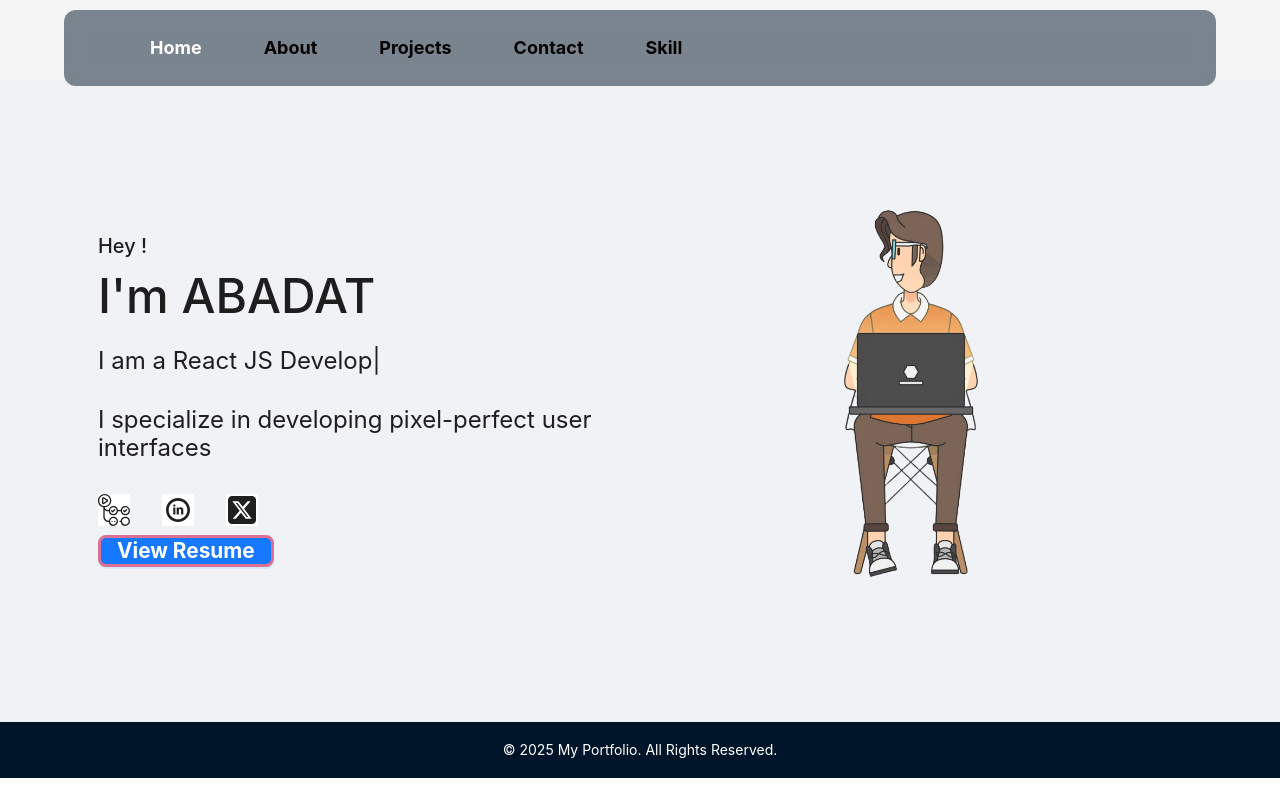
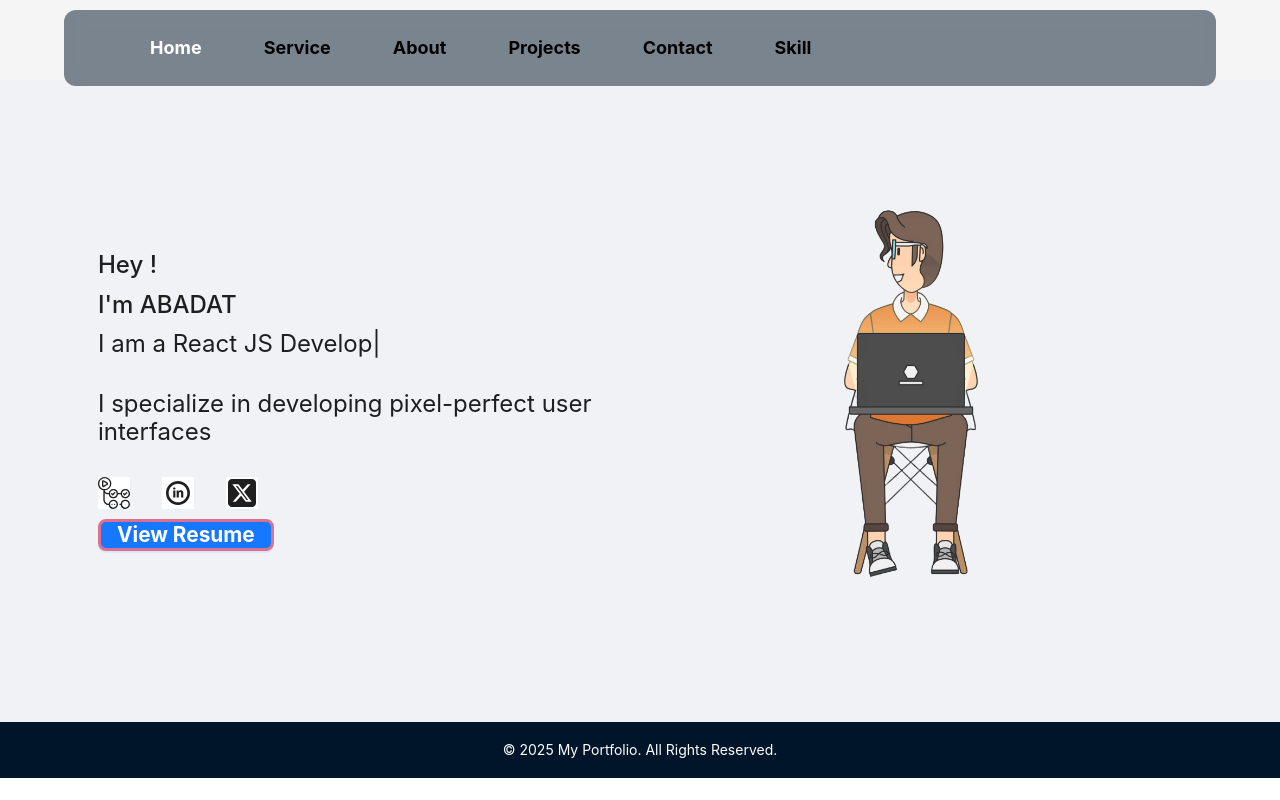
Before and after one commit to AbadatHaque/plioWebApp, a React (Vite) app: page / in a window 1280 px wide. Built offline with nearby package versions, Linux system fonts and the light colour scheme.

Commit message:
working on resume

```diff
--- a/package.json
+++ b/package.json
@@ -10,6 +10,7 @@
     "preview": "vite preview"
   },
   "dependencies": {
+    "@tailwindcss/vite": "^4.0.14",
     "antd": "^5.23.1",
     "emailjs-com": "^3.2.0",
     "framer-motion": "^12.4.2",
@@ -27,12 +28,15 @@
     "@types/react": "^18.3.18",
     "@types/react-dom": "^18.3.5",
     "@vitejs/plugin-react-swc": "^3.5.0",
+    "autoprefixer": "^10.4.21",
     "eslint": "^9.17.0",
     "eslint-plugin-react": "^7.37.2",
     "eslint-plugin-react-hooks": "^5.0.0",
     "eslint-plugin-react-refresh": "^0.4.16",
     "globals": "^15.14.0",
+    "postcss": "^8.5.3",
     "rollup": "^4.34.7",
+    "tailwindcss": "^4.0.14",
     "vite": "^6.0.5",
     "vite-plugin-pwa": "^0.21.1"
   }
--- a/src/App.jsx
+++ b/src/App.jsx
@@ -34,7 +34,8 @@ import {
 const { Title } = Typography;
 import avatar from '../public/avatar.png'
 import profileImage from "../public/static/profile.jpg";
-import resume from '../public/static/abadat_resume.pdf'
+import resume from '../public/static/Abadat_Haque_Frontend_Developer_Resume.pdf'
+import Services from "./service";
 
 
 const { Header, Content, Footer } = Layout;
@@ -158,9 +159,9 @@ const About = () => {
   const journeyData = [
     {
       title: "Frontend Developer",
-      company: "Core Ventum",
-      smallDesc: "Front-end developer at Core Ventum, building a SaaS platform with React JS and Ant Design.", // Small screen description
-      fullDesc: "As a Front-end Developer at Core Ventum, a rapidly growing SaaS startup, I play a critical role in building and enhancing the user interface of our platform. Working closely with the company owner and other key stakeholders, I actively participate in defining the product’s features, design decisions, and user experience improvements. The platform is built with React JS, Ant Design, HTML5, and CSS3, and I work on creating responsive, intuitive, and visually appealing interfaces. My contributions extend beyond just coding – I collaborate on brainstorming sessions, offer insights on user-centric design, and ensure the platform remains scalable and easy to maintain. This hands-on involvement in the startup's growth allows me to directly impact the direction and success of the product while staying up-to-date with the latest front-end technologies.", // Full screen description
+      company: "Connectcosmic Networks Pvt Ltd",
+      smallDesc: "Front-end developer at Connectcosmic Networks Pvt Ltd, building a SaaS platform with React JS and Ant Design.", // Small screen description
+      fullDesc: "As a Front-end Developer at Connectcosmic Networks Pvt Ltd, a rapidly growing SaaS startup, I play a critical role in building and enhancing the user interface of our platform. Working closely with the company owner and other key stakeholders, I actively participate in defining the product’s features, design decisions, and user experience improvements. The platform is built with React JS, Ant Design, HTML5, and CSS3, and I work on creating responsive, intuitive, and visually appealing interfaces. My contributions extend beyond just coding – I collaborate on brainstorming sessions, offer insights on user-centric design, and ensure the platform remains scalable and easy to maintain. This hands-on involvement in the startup's growth allows me to directly impact the direction and success of the product while staying up-to-date with the latest front-end technologies.", // Full screen description
       time: "2024 - Present",
       color: "default",
       location: 'New Delhi'
@@ -817,6 +818,8 @@ const App = () => {
         return <ContactForm />;
       case "skill":
         return <SkillPage />;
+        case "service":
+          // return <Services/>;
       default:
         return <Home />;
     }
@@ -895,7 +898,7 @@ const App = () => {
                 gap: "30px",
               }}
             >
-              {["home", "about", "projects", "contact", "skill"].map((item) => (
+              {["home","service", "about", "projects", "contact", "skill"].map((item) => (
                 <motion.div
                   key={item}
                   whileHover={{ scale: 1.2, background: "rgba(255, 255, 255, 0.1)", borderRadius: "8px", padding: "5px 15px" }}
@@ -938,7 +941,7 @@ const App = () => {
           {/* Mobile Drawer Menu */}
           <Drawer title="Menu" placement="right" onClose={toggleDrawer} open={isDrawerOpen}>
             <Menu theme="light" mode="vertical">
-              {["home", "about", "projects", "contact", "skill"].map((item) => (
+              {["home","service", "about", "projects", "contact", "skill"].map((item) => (
 
                 <motion.div
                   key={item}
--- a/src/index.css
+++ b/src/index.css
@@ -1,3 +1,4 @@
+@import "tailwindcss";
 
 .containar{
     display: flex;
--- /dev/null
+++ b/src/service.jsx
@@ -0,0 +1,80 @@
+import React from "react";
+import { Card } from "antd";
+import { motion } from "framer-motion";
+
+const services = [
+  {
+    title: "Landing Page Development",
+    description: "Design and develop high-converting landing pages for your business. Includes responsive design, SEO optimization, and fast-loading performance.",
+    details: "Technologies: HTML, CSS, Tailwind, React, Next.js. Benefits: Increased conversions, better user engagement. Pricing: Starts from $200. Optimization: Lightweight code, image compression, and minified CSS/JS for faster performance.",
+    image: "/images/landing-page.jpg",
+  },
+  {
+    title: "Full Website Development",
+    description: "Build complete websites with modern frontend technologies like React and Tailwind CSS. Features include interactive UI, API integration, and scalable architecture.",
+    details: "Technologies: React, Next.js, Tailwind CSS, Firebase, Node.js. Benefits: Scalable, fast, and modern UI. Pricing: Starts from $500. Optimization: Lazy loading, caching strategies, and CDN integration for speed.",
+    image: "/images/full-website.jpg",
+  },
+  {
+    title: "E-commerce Solutions",
+    description: "Create customized and scalable e-commerce websites with seamless user experiences. Includes payment gateway integration, cart functionality, and product management.",
+    details: "Technologies: Shopify, WooCommerce, React, Stripe, Firebase. Benefits: Secure transactions, user-friendly experience. Pricing: Starts from $700. Optimization: Database indexing, efficient API calls, and enhanced security features.",
+    image: "/images/ecommerce.jpg",
+  },
+  {
+    title: "Portfolio Website Development",
+    description: "Develop personal and professional portfolio websites to showcase work and skills. Optimized for performance, mobile responsiveness, and eye-catching design.",
+    details: "Technologies: React, Tailwind CSS, Next.js. Benefits: Professional branding, SEO-friendly. Pricing: Starts from $300. Optimization: Image optimization, SEO best practices, and fast-loading pages.",
+    image: "/images/portfolio.jpg",
+  },
+  {
+    title: "Website Redesign & Optimization",
+    description: "Revamp existing websites with improved UI/UX, better performance, and accessibility enhancements. Includes code refactoring and SEO improvements.",
+    details: "Technologies: React, Tailwind, SEO tools. Benefits: Faster load times, improved user experience. Pricing: Custom quotes. Optimization: Code refactoring, lazy loading, accessibility enhancements, and performance audits.",
+    image: "/images/website-redesign.jpg",
+  },
+];
+
+const Services = () => {
+  return (
+    <motion.div
+      className="min-h-screen bg-gradient-to-r from-blue-100 to-pink-200 p-10 text-black"
+      initial={{ opacity: 0 }}
+      animate={{ opacity: 1 }}
+      transition={{ duration: 0.8 }}
+    >
+      <motion.h1
+        className="text-5xl font-extrabold text-center mb-12 drop-shadow-lg "
+        initial={{ y: -20, opacity: 0 }}
+        animate={{ y: 0, opacity: 1 }}
+        transition={{ duration: 0.8 }}
+      >
+        My Services
+      </motion.h1>
+      <div className="grid grid-cols-1 md:grid-cols-2 lg:grid-cols-3 gap-8">
+        {services.map((service, index) => (
+          <motion.div
+            key={index}
+            initial={{ opacity: 0, scale: 0.9 }}
+            animate={{ opacity: 1, scale: 1 }}
+            transition={{ duration: 0.6, delay: index * 0.2 }}
+          >
+            <Card className="p-6 shadow-2xl rounded-3xl hover:shadow-3xl transition bg-white text-gray-900">
+              <motion.img
+                src={service.image}
+                alt={service.title}
+                className="w-full h-48 object-cover rounded-xl mb-4"
+                whileHover={{ scale: 1.05 }}
+              />
+              <h2 className="text-2xl font-bold text-center">{service.title}</h2>
+              <p className="text-gray-700 mt-3 text-center">{service.description}</p>
+              <p className="text-gray-600 mt-2 text-sm text-center">{service.details}</p>
+            </Card>
+          </motion.div>
+        ))}
+      </div>
+    </motion.div>
+  );
+};
+
+export default Services;
--- a/vite.config.js
+++ b/vite.config.js
@@ -1,11 +1,12 @@
 import { defineConfig } from 'vite';
 import react from '@vitejs/plugin-react-swc';
 import { VitePWA } from 'vite-plugin-pwa';
+import tailwindcss from '@tailwindcss/vite'
 
 
 // https://vite.dev/config/
 export default defineConfig({
-  plugins: [react(),
+  plugins: [react(),tailwindcss(),
     VitePWA({
       registerType: 'autoUpdate',
       workbox: {
```
Also changed, not shown: 2 other files (tests, documents, lock files or other folders).
